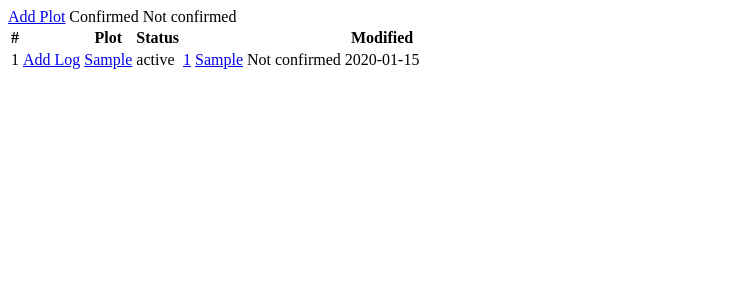
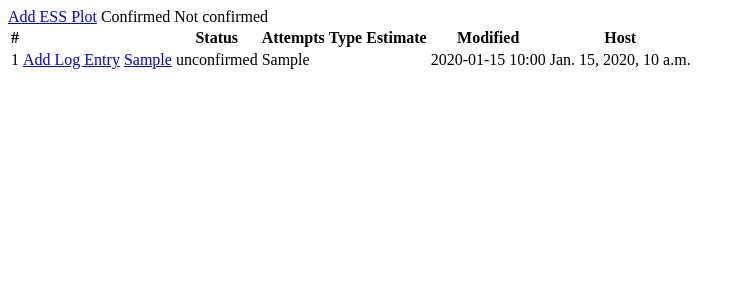
Before and after one commit to botswana-combination-prevention-project/plot, a Django app: template plot/templates/plot/list.html in a window 1280 px wide. Shown: the top 300 px of the page, without its empty margins (0-745 px from the left). Run offline with Django 3.2, Linux system fonts and the light colour scheme; the template is opened without the code that fills it: most values are stand-ins (such as "Sample title", 1, 10 or a date in 2020); some libraries are stand-ins or nearby versions.

Commit message:
update navigation and other issues

```diff
--- a/plot/templates/plot/list.html
+++ b/plot/templates/plot/list.html
@@ -1,3 +1,4 @@
+{% load tz %}
 {% load staticfiles %}
 {% load crispy_forms_tags %}
 
@@ -7,53 +8,68 @@
         <div class="panel-group">
           <div class="panel panel-info">
             <div class="panel-heading clearfix">
-              <i class="fa fa-building fa-lg"></i>
-              <a title="add plot" href="{% url 'plot:plot_admin:plot_plot_add' %}?next=plot:list_url" class="btn btn-sm btn-default" role="button"><span class="glyphicon glyphicon-plus"></span> Add Plot</a>
+              <div class="container-fluid"><i class="fa fa-building fa-lg"></i>
+              <a title="add plot" href="{% url 'plot:plot_admin:plot_plot_add' %}?next=plot:list_url" class="btn btn-sm btn-default" role="button"><i class="fa fa-plus fa-sm"></i> Add ESS Plot</a>
               <a title="confirmed" class="btn btn-sm btn-default" role="button">Confirmed</a>
               <a title="not confirmed" class="btn btn-sm btn-default" role="button">Not confirmed</a>
               {% include 'edc_search/search_form.html' %}
-            </div>
+            </div></div>
             <div class="panel-body">
               <!--start results-->
               {% if results %}
-                  <div class="table-responsive">
+                  <div class="table table-responsive">
                     <table class="table table-condensed table-hover small">
                       <thead>
                       		<th>#</th>
                       		<th></th>
-                      		<th>Plot</th>
-                      		<th>Status</th>
-                      		<th></th>
+                          <th>Status</th>
+                          <th>Attempts</th>
+                          <th>Type</th>
+                          <th>Estimate</th>
                       		<th>Modified</th>
+                          <th>Host</th>
                         </thead>
                         <tbody>
                         {% for result in results %}
                           <tr>
+                            <!--counter-->
                             <td>{{ forloop.counter }}</td>
-                            <td>
-                            	{% if result.plot.confirmed %}
-                            		<center><i class="fa fa-check fa-md" aria-hidden="true"></i></center>
-                              {% else %}
+                            <!--buttons-->
+                            <td style="white-space: nowrap">
+                            	{% if not result.plot.confirmed %}
                                 {% if result.plot_log_entry %}
-                                  <a role="button" class="btn btn-sm btn-success {{result.plot_log_entry_link_html_class}}" href="{% url 'plot:plot_admin:plot_plotlogentry_change' result.plot_log_entry.entry.pk %}?plot_log={{result.log.pk}}&next=plot:list_url"><span class="glyphicon glyphicon-pencil"></span>Edit Entry</a>
+                                  <a role="button" class="btn btn-sm btn-success {{result.plot_log_entry_link_html_class}}" href="{% url 'plot:plot_admin:plot_plotlogentry_change' result.plot_log_entry.entry.pk %}?plot_log={{result.plot_log.pk}}&next=plot:list_url,plot_identifier&plot_identifier={{ result.plot.plot_identifier }}">
+                                    <i class="fa fa-pencil fa-sm"></span>Log Entry</a>
                                 {% else %}
-                                    <a role="button" class="btn btn-sm btn-default" href="{% url 'plot:plot_admin:plot_plotlogentry_add' %}?plot_log={{result.log.pk}}&next=plot:list_url">
-                                    <span class="glyphicon glyphicon-plus"></span>Add Log</a>
+                                  <a role="button" class="btn btn-sm btn-warning" href="{% url 'plot:plot_admin:plot_plotlogentry_add' %}?plot_log={{result.plot_log.pk}}&next=plot:list_url,plot_identifier&plot_identifier={{ result.plot.plot_identifier }}">
+                                    <span class="fa fa-plus fa-sm"></span> Add Log Entry</a>
                                 {% endif %}
                             	{% endif %}
+                              <a title="plot logs" role="button" class="btn btn-sm btn-default {% if not result.plot_log_entries %} disabled{% endif %}" href="{% url 'plot:plot_admin:plot_plotlogentry_changelist' %}?q={{ result.plot.plot_identifier }}"><i class="fa fa-files-o fa-lg"></i></a>
+                              <a title="change plot" role="button" class="btn btn-sm {% if result.plot.confirmed %}btn-success{%else%}btn-default{%endif%}{% if not result.plot_log_entries %} disabled{% endif %}" href="{% url 'plot:plot_admin:plot_plot_change' result.plot.id %}?next=plot:list_url,plot_identifier&plot_identifier={{ result.plot.plot_identifier }}"><i class="fa fa-building-o fa-lg"></i> {{ result.plot.plot_identifier }} <i class="fa fa-pencil fa-sm"></i></a>
+                              <a title="households" role="button" class="btn btn-sm btn-default{% if result.plot.household_count == 0 %} disabled{% endif %}" href="{% url 'household:list_url' plot_identifier=result.plot.plot_identifier %}"> <i class="fa fa-home fa-lg"></i></a>
+                              <a title="members" role="button" class="btn btn-sm btn-default{% if result.plot.household_count == 0 and result.plot.member_count == 0 %} disabled{% endif %}" href="{% url 'member:list_url' plot_identifier=result.plot.plot_identifier %}"> <i class="fa fa-group fa-lg"></i></a>
+                          		<a title="map" role="button" class="btn btn-sm btn-default" href="#"><i class="fa fa-map-marker fa-lg"></i></a>
                             </td>
-                            <td><a title="change plot" role="button" class="btn btn-sm {% if result.plot.confirmed %}btn-success{%else%}btn-default{%endif%}" href="{% url 'plot:plot_admin:plot_plot_change' result.plot.id %}?next=plot:list_url"><span class="glyphicon glyphicon-pencil"></span>  {{ result.plot.plot_identifier }}</a></td>
-                            <td>{{ result.plot.get_status_display }}</td>
+                            <!--status-->
                             <td>
-                              <a role="button" title="households" class="btn btn-sm btn-default" href="{% url 'household:list_url' plot_identifier=result.plot.plot_identifier %}"> <i class="fa fa-home fa-lg"></i> <span class="badge">{{ result.plot.household_count }}</span></a>
-                              <a role="button" title="members" class="btn btn-sm btn-default" href="{% url 'member:list_url' plot_identifier=result.plot.plot_identifier %}"> <i class="fa fa-group fa-lg"></i> <span class="badge">{{ result.plot.eligible_members }}</span></a>
-                            	{% if result.plot.confirmed %}
-                            		<a role="button" title="map" class="btn btn-sm btn-default" href="#"><i class="fa fa-map-marker fa-lg"></i> {{result.plot.community_name|title}}</a>
-                            	{% else %}
-                            		<i class="fa fa-map-marker fa-lg"></i> <span class="text text-danger">Not confirmed</span>
-                            	{% endif %}
+                              {% if result.plot.confirmed %}<span class="label label-success label-sm">confirmed</span>{% else %}<span class="label label-warning label-sm">unconfirmed</span>{% endif %}
+                              {% if result.plot.status %}<span class="label label-{% if result.plot.status == RESIDENTIAL_HABITABLE %}success{% else %}info{% endif %} label-sm">{{ result.plot.get_status_display }}</span>{% endif %}
                             </td>
-                            <td>{{ result.plot.modified|date:"Y-m-d" }}</td>
+                            <td>{% if result.plot.access_attempts != 0 %}{{result.plot.access_attempts}}{% endif %}</td>
+                            <!--type-->
+                            <td>
+                              {% if result.plot.ess %}<span class="label label-info label-sm">ESS</span>{% endif %}
+                              {% if result.plot.rss %}<span class="label label-info label-sm">RSS</span>{% endif %}
+                              {% if result.plot.htc and result.excluded_plot %}<span class="label label-error label-sm">HTC</span>{% endif %}
+                              {% if result.plot.htc and not result.excluded_plot %}<span class="label label-info label-sm">HTC</span>{% endif %}
+                              {% if result.excluded_plot %}<span class="label label-error label-sm">excluded</span>{% endif %}
+                            </td>
+                            <!--estimate-->
+                            <td>{% if result.plot_log_entries %}{{ result.plot.household_count }} <i class="fa fa-home fa-sm"></i> {{ result.plot.eligible_members }} <i class="fa fa-group fa-sm"></i>{% endif %}</td>
+                            <!--audit-->
+                            <td>{{ result.plot.modified|date:"Y-m-d H:i" }}</td>
+                            <td>{{ result.plot.hostname_created }}</td>
                           </tr>
                         {% endfor %}
                       </tbody>
```
